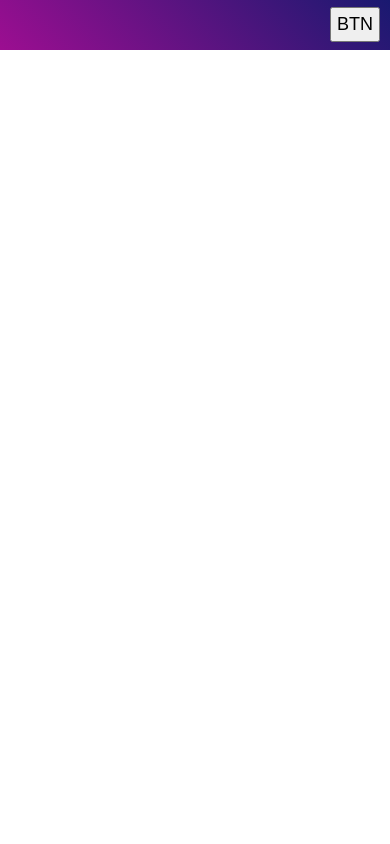
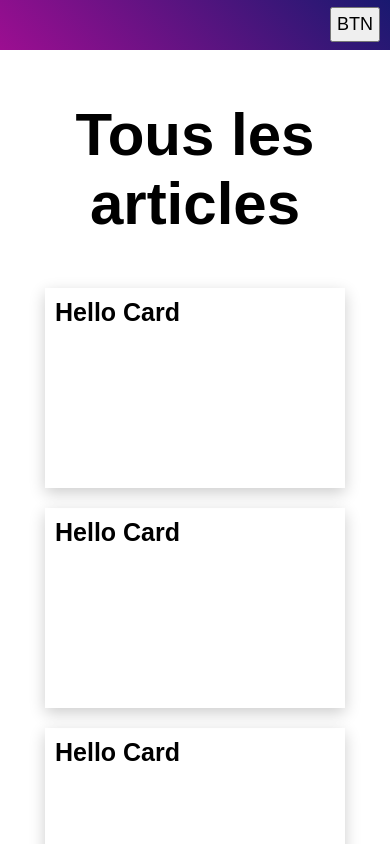
Before and after one commit to Sharkay-AA/blog-REACT, a React (Create React App) app: page / in a window 390 px wide. Shown: the top 844 px of the page. Built offline with nearby package versions, Linux system fonts and the light colour scheme.

Commit message:
complete responsive Card component, add Card Component to Home container

```diff
--- a/src/App.js
+++ b/src/App.js
@@ -1,9 +1,11 @@
 import Navbar from './Components/Navbar/Navbar';
+import Home from './Containers/Home/Home';
 
 function App() {
   return (
     <div className="App">
       <Navbar />
+      <Home />
     </div>
   );
 }
--- a/src/Components/Card/Card.css
+++ b/src/Components/Card/Card.css
@@ -0,0 +1,22 @@
+.card {
+  max-width: 300px;
+  min-width: 300px;
+  padding: 10px;
+  box-shadow: 0 5px 15px rgba(0, 0, 0, 0.2);
+  margin: 10px;
+  cursor: pointer;
+  min-height: 200px;
+  text-align: left;
+  display: flex;
+  font-display: column;
+  justify-content: space-between;
+}
+
+.card h2 {
+  font-size: 25px;
+  margin-bottom: 10px;
+}
+
+.card p {
+  font-size: 18px;
+}
--- a/src/Components/Card/Card.js
+++ b/src/Components/Card/Card.js
@@ -0,0 +1,12 @@
+import React from 'react';
+import "./Card.css";
+
+function Card(props) {
+    return (
+        <div className='card'>
+            {props.children}
+        </div>
+    );
+};
+
+export default Card;
--- a/src/Containers/Home/Home.css
+++ b/src/Containers/Home/Home.css
@@ -0,0 +1,13 @@
+.home-title {
+  font-size: 60px;
+  margin: 100px 0 40px;
+  text-align: center;
+}
+.container-cards {
+  display: flex;
+  justify-content: center;
+  flex-wrap: wrap;
+  width: 100%;
+  max-width: 1300px;
+  margin: 0 auto 0;
+}
--- a/src/Containers/Home/Home.js
+++ b/src/Containers/Home/Home.js
@@ -0,0 +1,27 @@
+import React from 'react';
+import "./Home.css";
+import Card from "../../Components/Card/Card";
+
+function Home(props) {
+    return (
+        <>
+            <h1 className='home-title'>Tous les articles</h1>
+            <div className="container-cards">
+                <Card>
+                    <h2>Hello Card</h2>
+                </Card>
+                <Card>
+                    <h2>Hello Card</h2>
+                </Card>
+                <Card>
+                    <h2>Hello Card</h2>
+                </Card>
+                <Card>
+                    <h2>Hello Card</h2>
+                </Card>
+            </div>
+        </>
+    );
+}
+
+export default Home;
```
